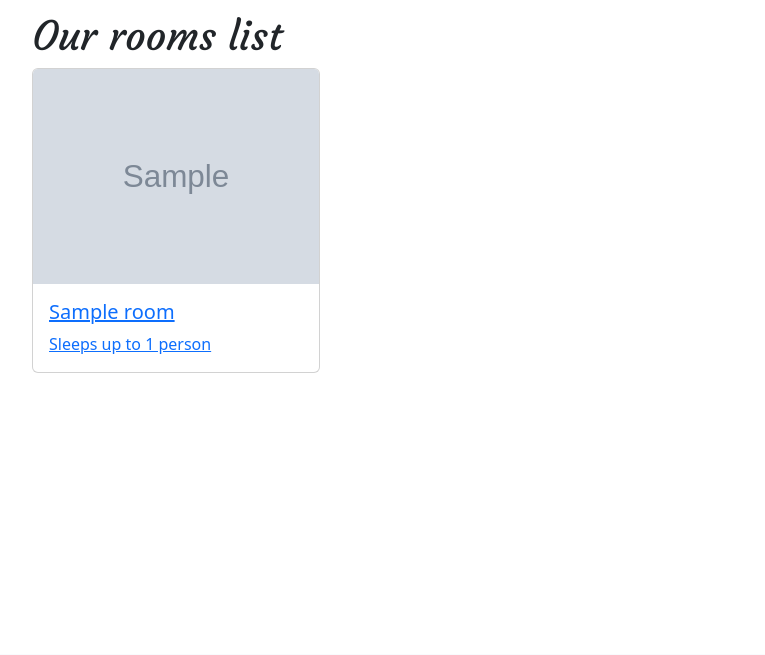
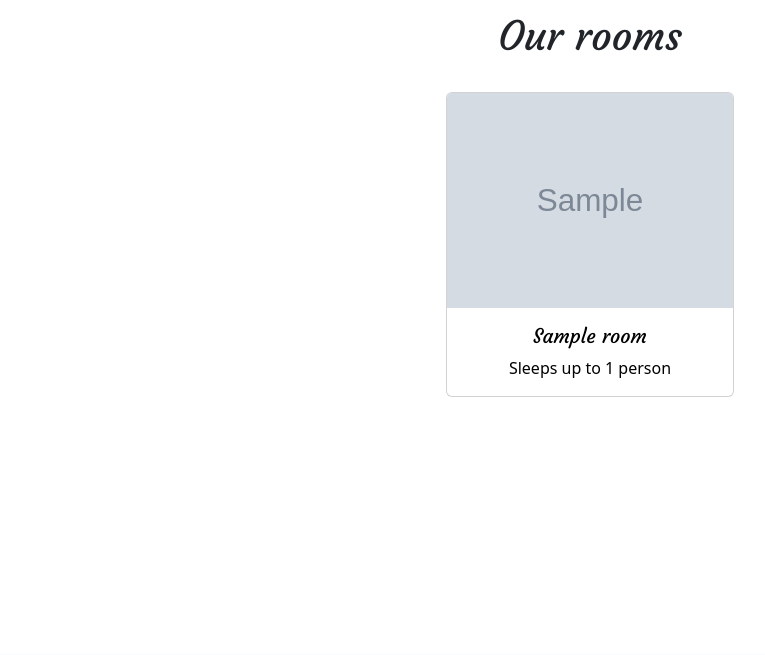
Before and after one commit to AgaToma/lighthouse-bnb, a Django app: page /rooms/ in a window 1280 px wide. Shown: the part 68-723 px from the top of the page, without its empty margins (50-815 px from the left). Run offline with Django 3.2, Linux system fonts and the light colour scheme; tables that the repository leaves empty hold one stand-in row (values such as "Sample post"); grey boxes marked "Sample" are stand-in pictures; parts of the project's set-up code (start-up, migrations or seed data) failed here and were passed over; some libraries are stand-ins or nearby versions.

Commit message:
Style rooms page

```diff
--- a/home/templates/home/index.html
+++ b/home/templates/home/index.html
@@ -1,4 +1,5 @@
 {% extends "base.html" %}
+{% block title %}Home{% endblock %}
 
 {% block content %}
 <div class="container-fluid">
--- a/rooms/templates/rooms/rooms.html
+++ b/rooms/templates/rooms/rooms.html
@@ -3,10 +3,10 @@
 
 {% block content %}
 <div class="container">
-    <h1>Our rooms list</h1>
-
+    <h1 class="text-center">Our rooms</h1>
+    <div class="container d-flex flex-row flex-wrap justify-content-center">
         {% for room in rooms %}
-    <a href="{% url 'room_details' room.id %}" class="rooms" aria-label="Click to view {{ room.name }}">
+        <a href="{% url 'room_details' room.id %}" class="m-4 rooms" aria-label="Click to view {{ room.name }}">
             <div class="card" style="width: 18rem;">
                 <img class="card-img-top" src="{{ room.image.url }}" alt="{{ room.image_alt }}">
                 <div class="card-body">
@@ -23,4 +23,5 @@
         </a>
         {% endfor %}
     </div>
+</div>
 {% endblock %}
--- a/static/css/base.css
+++ b/static/css/base.css
@@ -16,7 +16,8 @@ main {
     margin-top: 10vh;
 }
 
-h1 {
+h1,
+h5 {
     font-family: 'Courgette', cursive;
 }
 
@@ -37,6 +38,10 @@ header nav {
 .active {
     text-decoration: underline;
     text-decoration-thickness: 1px;
+}
+
+.nav-link.active:hover {
+    color: rgb(16, 182, 14);
 }
 
 .nav-link:hover {
@@ -62,6 +67,8 @@ header nav {
     height: 35vh;
 }
 
+
+
 /* Footer */
 footer {
     background-color: #f9fbfd;
@@ -80,3 +87,15 @@ footer p {
 .git-link:hover {
     color: rgb(16, 182, 14);
 }
+
+/* Rooms */
+.rooms {
+    text-decoration: none;
+    text-align: center;
+    color: black;
+}
+
+.rooms:hover {
+    color: rgb(16, 182, 14);
+    box-shadow: 1px 1px 15px 10px rgba(86, 185, 235, 0.5);
+}
```
Lines whose indentation alone changed are shown as unchanged.
